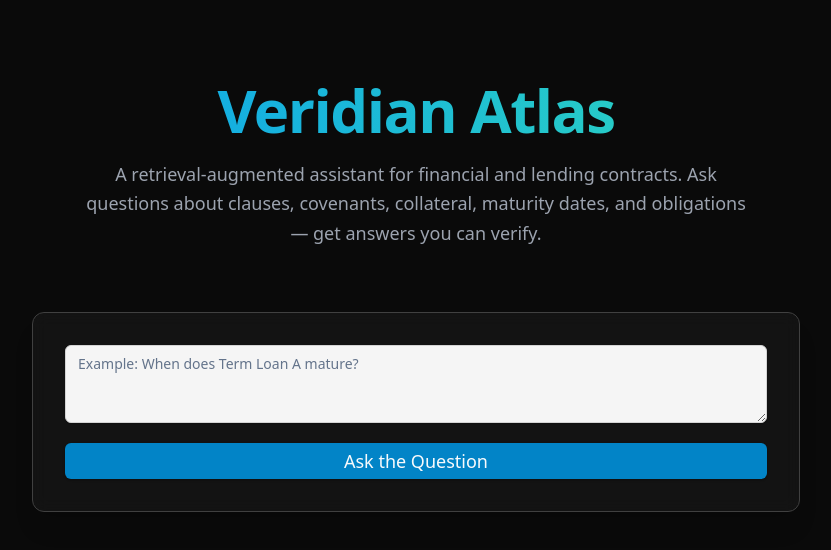
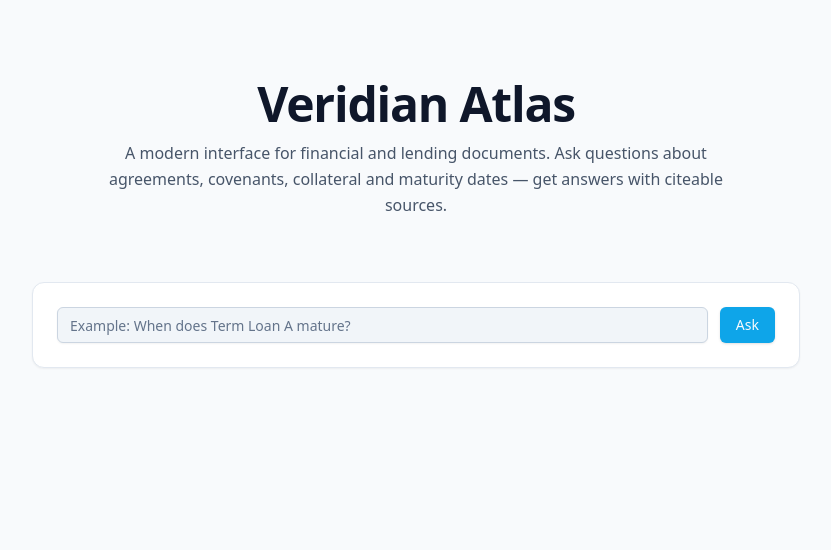
Before and after one commit to ajayaradhya/veridian-atlas, a React (Vite) app in the folder veridian-atlas-ui/: page / in a window 1280 px wide. Shown: the top 550 px of the page, without its empty margins (224-1055 px from the left). Built offline with nearby package versions, Linux system fonts and the light colour scheme.

Commit message:
Rewriting app theme

```diff
--- a/veridian-atlas-ui/src/App.jsx
+++ b/veridian-atlas-ui/src/App.jsx
@@ -1,69 +1,49 @@
 import { useState } from "react";
+import { askRagQuestion, fetchChunk } from "@/api/client";
 import { motion } from "framer-motion";
-import { askRagQuestion, fetchChunk } from "@/api/client";
 
-// shadcn components
 import { Button } from "@/components/ui/button";
 import { Card, CardContent } from "@/components/ui/card";
-import { Textarea } from "@/components/ui/textarea";
-import { Alert, AlertDescription, AlertTitle } from "@/components/ui/alert";
-import { Popover, PopoverContent, PopoverTrigger } from "@/components/ui/popover";
+import { Input } from "@/components/ui/input";
+import { Popover, PopoverTrigger, PopoverContent } from "@/components/ui/popover";
+import { Alert, AlertTitle, AlertDescription } from "@/components/ui/alert";
 
 export default function App() {
   const [query, setQuery] = useState("");
   const [data, setData] = useState(null);
   const [loading, setLoading] = useState(false);
   const [error, setError] = useState("");
-  const [activeCitation, setActiveCitation] = useState(null); // track clicked citation content
-  const [chunkCache, setChunkCache] = useState({}); // store fetched chunks to avoid reloading
-
-  const loadCitation = async (id) => {
-    // If cached, reuse
-    if (chunkCache[id]) {
-      setActiveCitation({ id, ...chunkCache[id] });
-      return;
-    }
-
-    try {
-      const res = await fetchChunk(id);
-
-      const normalized = {
-        id: res?.ids?.[0] || id,
-        content: res?.documents?.[0] || "No document text found.",
-        meta: res?.metadatas?.[0] || null
-      };
-
-      setChunkCache((prev) => ({ ...prev, [id]: normalized }));
-      setActiveCitation({ ...normalized });
-    } catch (err) {
-      setActiveCitation({ id, content: "Failed to load citation text." });
-    }
-  };
-
-
-  const wittyMessages = [
-    "Consulting the loan gods...",
-    "Interrogating covenants with precision...",
-    "Breaking down legal jargon atom by atom...",
-    "Feeding the auditors caffeine and hope...",
-    "Extracting answers from structured chaos..."
-  ];
+  const [activeCitation, setActiveCitation] = useState(null);
+  const [chunkCache, setChunkCache] = useState({});
 
   const handleAsk = async () => {
     if (!query.trim()) return;
     setLoading(true);
     setError("");
     setData(null);
-    setActiveCitation(null);
-
     try {
       const res = await askRagQuestion(query);
       setData(res);
     } catch {
-      setError("Unexpected issue — the contract resisted interrogation.");
+      setError("There was an issue fetching results. Try again.");
     }
+    setLoading(false);
+  };
 
-    setLoading(false);
+  const loadCitation = async (id) => {
+    if (chunkCache[id]) return setActiveCitation(chunkCache[id]);
+    try {
+      const res = await fetchChunk(id);
+      const normalized = {
+        id,
+        content: res.documents?.[0] ?? "No text available",
+        meta: res.metadatas?.[0] ?? null
+      };
+      setChunkCache((c) => ({ ...c, [id]: normalized }));
+      setActiveCitation(normalized);
+    } catch {
+      setActiveCitation({ content: "Could not load clause." });
+    }
   };
 
   const reset = () => {
@@ -74,124 +54,115 @@ export default function App() {
   };
 
   return (
-    <div className="min-h-screen bg-neutral-950 text-gray-100 flex flex-col items-center px-6 py-20">
+    <div className="min-h-screen bg-slate-50 text-slate-900 flex flex-col items-center py-20 px-6">
 
-      {/* Branding */}
+      {/* HERO / BRAND */}
       <motion.div
-        initial={{ opacity: 0, y: -12 }}
+        initial={{ opacity: 0, y: -8 }}
         animate={{ opacity: 1, y: 0 }}
-        className="text-center mb-16"
+        className="text-center mb-16 space-y-3"
       >
-        <h1 className="text-6xl font-extrabold tracking-tight bg-gradient-to-r from-sky-500 to-teal-400 text-transparent bg-clip-text">
+        <h1 className="text-5xl font-bold tracking-tight text-slate-900">
           Veridian Atlas
         </h1>
-        <p className="text-gray-400 mt-5 max-w-2xl mx-auto text-lg leading-relaxed">
-          A retrieval-augmented assistant for financial and lending contracts.
-          Ask questions about clauses, covenants, collateral, maturity dates, and obligations — get answers you can verify.
+        <p className="text-slate-600 max-w-2xl mx-auto leading-relaxed">
+          A modern interface for financial and lending documents.
+          Ask questions about agreements, covenants, collateral and maturity dates —
+          get answers with citeable sources.
         </p>
       </motion.div>
 
-      {/* Query Input */}
+      {/* INPUT */}
       {!data && !loading && (
-        <Card className="w-full max-w-3xl bg-neutral-900/70 backdrop-blur border border-neutral-700 shadow-xl">
-          <CardContent className="p-8 space-y-5">
-            <Textarea
-              className="bg-neutral-100 text-neutral-900 border-neutral-300 focus:ring-sky-500 text-lg placeholder-neutral-500"
+        <Card className="bg-white border border-slate-200 shadow-sm w-full max-w-3xl">
+          <CardContent className="p-6 flex items-center gap-3">
+            <Input
               placeholder="Example: When does Term Loan A mature?"
               value={query}
               onChange={(e) => setQuery(e.target.value)}
-              rows={3}
+              className="bg-slate-100 text-slate-800 border-slate-300"
             />
-            <Button
-              className="w-full py-4 bg-sky-600 hover:bg-sky-500 text-lg"
-              onClick={handleAsk}
-            >
-              Ask the Question
+            <Button className="bg-sky-500 hover:bg-sky-600" onClick={handleAsk}>
+              Ask
             </Button>
           </CardContent>
         </Card>
       )}
 
-      {/* Loading */}
+      {/* LOADING */}
       {loading && (
-        <motion.div className="mt-20 text-center space-y-6">
-          <p className="text-gray-400 italic animate-pulse text-lg">
-            {wittyMessages[Math.floor(Math.random() * wittyMessages.length)]}
-          </p>
-        </motion.div>
+        <div className="mt-10 text-slate-500 italic">
+          Thinking, searching, and reading clauses...
+        </div>
       )}
 
-      {/* Error */}
+      {/* ERROR */}
       {error && (
-        <Alert variant="destructive" className="max-w-2xl w-full mt-10">
-          <AlertTitle>Request Failed</AlertTitle>
+        <Alert variant="destructive" className="max-w-xl mt-10">
+          <AlertTitle>Something went wrong</AlertTitle>
           <AlertDescription>{error}</AlertDescription>
         </Alert>
       )}
 
-      {/* Results */}
+      {/* RESULTS */}
       {data && (
-        <Card className="max-w-3xl w-full mt-12 bg-[#111216] border border-neutral-800 shadow-xl p-10 space-y-10">
+        <Card className="max-w-3xl w-full mt-12 bg-white border border-slate-200 shadow-md p-8 space-y-10">
+
           {/* QUESTION */}
           <section>
-            <h3 className="text-sm tracking-wider uppercase text-neutral-400">Your Question</h3>
-            <p className="text-2xl font-semibold mt-2 text-neutral-100 leading-snug">
+            <h3 className="text-xs uppercase font-medium text-slate-500">Question</h3>
+            <p className="text-xl font-semibold text-slate-900 mt-1">
               {data.query}
             </p>
           </section>
 
           {/* ANSWER */}
           <section>
-            <h3 className="text-sm tracking-wider uppercase text-neutral-400">Answer</h3>
-            <p className="text-xl mt-2 text-teal-300 font-medium leading-relaxed">
+            <h3 className="text-xs uppercase font-medium text-slate-500">Answer</h3>
+            <p className="text-lg mt-2 text-slate-800 font-medium">
               {data.answer}
             </p>
           </section>
 
           {/* CITATIONS */}
           <section>
-            <h3 className="text-sm tracking-wider uppercase text-neutral-400 mb-3">Citations</h3>
-            <div className="space-y-3">
-              {data.citations?.map((cite, i) => (
-                <Popover key={i}>
+            <h3 className="text-xs uppercase font-medium text-slate-500 mb-2">Citations</h3>
+            <div className="flex flex-wrap gap-2">
+              {data.citations?.map((id) => (
+                <Popover key={id}>
                   <PopoverTrigger asChild>
                     <button
-                      onClick={() => loadCitation(cite)}
-                      className="text-sky-400 underline hover:text-sky-300 text-sm"
+                      onClick={() => loadCitation(id)}
+                      className="text-sm bg-slate-100 border border-slate-300 px-3 py-1 rounded-md hover:bg-slate-200 transition"
                     >
-                      {cite}
+                      {id.split("::").slice(-1)}
                     </button>
                   </PopoverTrigger>
-                  <PopoverContent className="w-96 max-h-64 overflow-y-auto bg-neutral-950 text-gray-300 border border-neutral-800 shadow-xl">
-                    {activeCitation?.id === cite ? (
-                      <div className="space-y-2">
-                        <p className="text-xs text-sky-400 font-semibold">
-                          {activeCitation.meta?.clause_title || "Clause"}
+
+                  <PopoverContent className="bg-white border border-slate-200 shadow-lg p-4 w-96 text-sm">
+                    {activeCitation?.id === id ? (
+                      <>
+                        <p className="font-medium text-slate-800">
+                          {activeCitation.meta?.clause_title}
                         </p>
-
-                        <p className="whitespace-pre-line text-sm leading-relaxed">
+                        <p className="whitespace-pre-line text-slate-600 mt-2">
                           {activeCitation.content}
                         </p>
-
-                        <p className="text-xs text-neutral-500 pt-3 border-t border-neutral-800">
-                          Section: {activeCitation.meta?.section_id} • Clause {activeCitation.meta?.clause_id}
+                        <p className="text-xs text-slate-400 border-t pt-2 mt-2">
+                          Section {activeCitation.meta?.section_id} • Clause {activeCitation.meta?.clause_id}
                         </p>
-                      </div>
+                      </>
                     ) : (
-                      <p className="text-sm text-neutral-500 italic">Loading...</p>
+                      <p className="italic text-slate-500">Loading clause...</p>
                     )}
                   </PopoverContent>
                 </Popover>
               ))}
-
             </div>
           </section>
 
           {/* RESET */}
-          <Button
-            className="w-full py-4 bg-neutral-700 hover:bg-neutral-600 text-lg"
-            onClick={reset}
-          >
+          <Button className="w-full bg-slate-200 text-slate-800 hover:bg-slate-300" onClick={reset}>
             Ask Another Question
           </Button>
         </Card>
```
